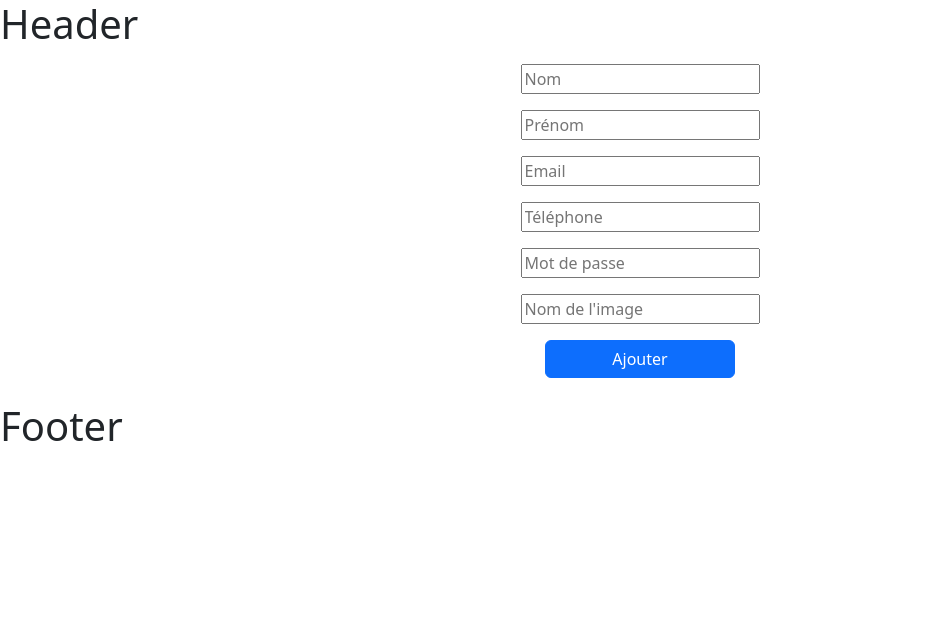
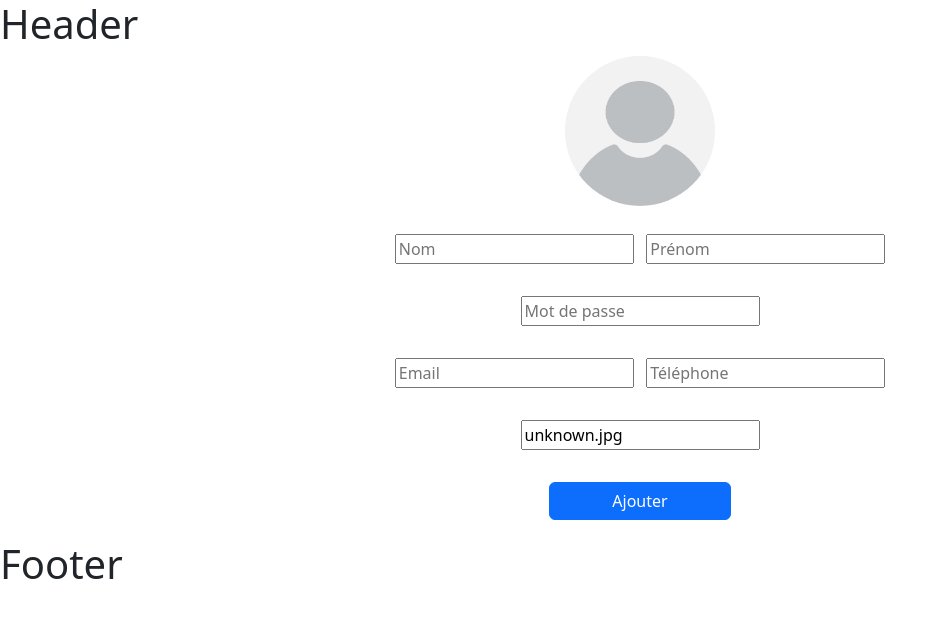
Before and after one commit to Sa0ki/BookStore, a React (Create React App) app in the folder frontend/: page /master/responsable/ajouter in a window 1280 px wide. Shown: the top 618 px of the page, without its empty margins (0-945 px from the left). Built offline with nearby package versions, Linux system fonts and the light colour scheme.

Commit message:
Update responsable display

```diff
--- a/frontend/src/Composants/Responsable/FormulaireResponsable.js
+++ b/frontend/src/Composants/Responsable/FormulaireResponsable.js
@@ -9,6 +9,8 @@ import Table from "../../../node_modules/react-bootstrap/Table"
 
 function FormulaireResponsable(){
 
+    const [touched, setTouched] = useState(false)
+
     const [nom, setNom] = useState("");
     const [prenom, setPrenom] = useState("");
     const [email, setEmail] = useState("");
@@ -17,6 +19,16 @@ function FormulaireResponsable(){
     const [image, setImage] = useState("")
 
     const navigate = useNavigate()
+
+    function displayImage(){
+        try{
+            return <img className="profilePic" src={require("./Images/"+image)} alt="pic"/>
+        }catch(error){
+            if(touched == false && image == "")
+                setImage("unknown.jpg")
+            return <img className="profilePic" src={require("./Images/unknown.jpg")} alt="pic"/>
+        }
+    }
 
     async function Submit(e){
         e.preventDefault();
@@ -27,16 +39,31 @@ function FormulaireResponsable(){
 
     return (
         <center>
+            {displayImage()}
+            <br/>
+            <br/>
             <Form>
-                <Table borderless>
+                <Table borderless size="sm">
                     <tbody>
-                    <tr><td><center><input type ="text" id="nom" onChange={(e)=>setNom(e.target.value)} placeholder="Nom"/></center></td></tr>
-                    <tr><td><center><input type ="text" id="prenom" onChange={(e)=>setPrenom(e.target.value)} placeholder="Prénom"/></center></td></tr>
-                    <tr><td><center><input type ="email" id="email" onChange={(e)=>setEmail(e.target.value)} placeholder="Email"/></center></td></tr>
-                    <tr><td><center><input type ="text" id="phone" onChange={(e)=>setPhone(e.target.value)} placeholder="Téléphone"/></center></td></tr>
-                    <tr><td><center><input type ="password" id="motDePasse" onChange={(e)=>setMotDePasse(e.target.value)} placeholder="Mot de passe"/></center></td></tr>
-                    <tr><td><center><input type ="text" id="image" onChange={(e)=>setImage(e.target.value)} placeholder="Nom de l'image"/></center></td></tr>
-                    <tr><center><Button onClick={(e)=>Submit(e)}>&nbsp;&nbsp;&nbsp;&nbsp;&nbsp;&nbsp;&nbsp;&nbsp;&nbsp;&nbsp;&nbsp;&nbsp;&nbsp;Ajouter&nbsp;&nbsp;&nbsp;&nbsp;&nbsp;&nbsp;&nbsp;&nbsp;&nbsp;&nbsp;&nbsp;&nbsp;&nbsp;</Button></center></tr>
+                        <tr>
+                            <td><center><input type ="text" id="nom" onChange={(e)=>setNom(e.target.value)} placeholder="Nom" value={nom} required/>&nbsp;&nbsp;&nbsp;
+                            <input type ="text" id="prenom" onChange={(e)=>setPrenom(e.target.value)} placeholder="Prénom" value={prenom} required/></center></td>
+                        </tr>
+                        <br/>
+                        <tr>
+                            <td><center><input type ="password" id="motDePasse" onChange={(e)=>setMotDePasse(e.target.value)} placeholder="Mot de passe" value={motDePasse}/></center></td>
+                        </tr>
+                        <br/>
+                        <tr>
+                            <td><center><input type ="email" id="email" onChange={(e)=>setEmail(e.target.value)} placeholder="Email" value={email} required/>&nbsp;&nbsp;&nbsp;
+                            <input type ="text" id="phone" onChange={(e)=>setPhone(e.target.value)} placeholder="Téléphone" value={phone} required/></center></td>
+                        </tr>
+                        <br/>
+                        <tr><td><center><input type ="text" id="image" onChange={(e)=>setImage(e.target.value)} onBlur={()=>setTouched(false)} onFocus={()=>setTouched(true)} placeholder="Image" value={image}/></center></td></tr>
+                        <br/>
+                        <tr>
+                            <td><center><Button variant="primary" onClick={(e)=>Submit(e)}>&nbsp;&nbsp;&nbsp;&nbsp;&nbsp;&nbsp;&nbsp;&nbsp;&nbsp;&nbsp;&nbsp;&nbsp;Ajouter&nbsp;&nbsp;&nbsp;&nbsp;&nbsp;&nbsp;&nbsp;&nbsp;&nbsp;&nbsp;&nbsp;&nbsp;</Button></center></td>
+                        </tr>
                     </tbody>
                 </Table>
             </Form>
--- a/frontend/src/Composants/Responsable/ModificationResponsable.js
+++ b/frontend/src/Composants/Responsable/ModificationResponsable.js
@@ -71,13 +71,13 @@ function ModificationResponsable(){
                         </tr>
                         <br/>
                         <tr>
-                            <td><center><input type ="text" id="nom" onChange={(e)=>setNom(e.target.value)} placeholder="Nom" value={nom}/>&nbsp;&nbsp;&nbsp;
-                            <input type ="text" id="prenom" onChange={(e)=>setPrenom(e.target.value)} placeholder="Prénom" value={prenom}/></center></td>
+                            <td><center><input type ="text" id="nom" onChange={(e)=>setNom(e.target.value)} placeholder="Nom" value={nom} required/>&nbsp;&nbsp;&nbsp;
+                            <input type ="text" id="prenom" onChange={(e)=>setPrenom(e.target.value)} placeholder="Prénom" value={prenom} required/></center></td>
                         </tr>
                         <br/>
                         <tr>
-                            <td><center><input type ="email" id="email" onChange={(e)=>setEmail(e.target.value)} placeholder="Email" value={email}/>&nbsp;&nbsp;&nbsp;
-                            <input type ="text" id="phone" onChange={(e)=>setPhone(e.target.value)} placeholder="Téléphone" value={phone}/></center></td>
+                            <td><center><input type ="email" id="email" onChange={(e)=>setEmail(e.target.value)} placeholder="Email" value={email} required/>&nbsp;&nbsp;&nbsp;
+                            <input type ="text" id="phone" onChange={(e)=>setPhone(e.target.value)} placeholder="Téléphone" value={phone} required/></center></td>
                         </tr>
                         <br/>
                         <tr><td><center><input type ="text" id="image" onChange={(e)=>setImage(e.target.value)} onBlur={()=>setTouched(false)} onFocus={()=>setTouched(true)} placeholder="Image" value={image}/></center></td></tr>
```
Also changed, not shown: frontend/src/Composants/Responsable/Images/cat4.jpg (added).
